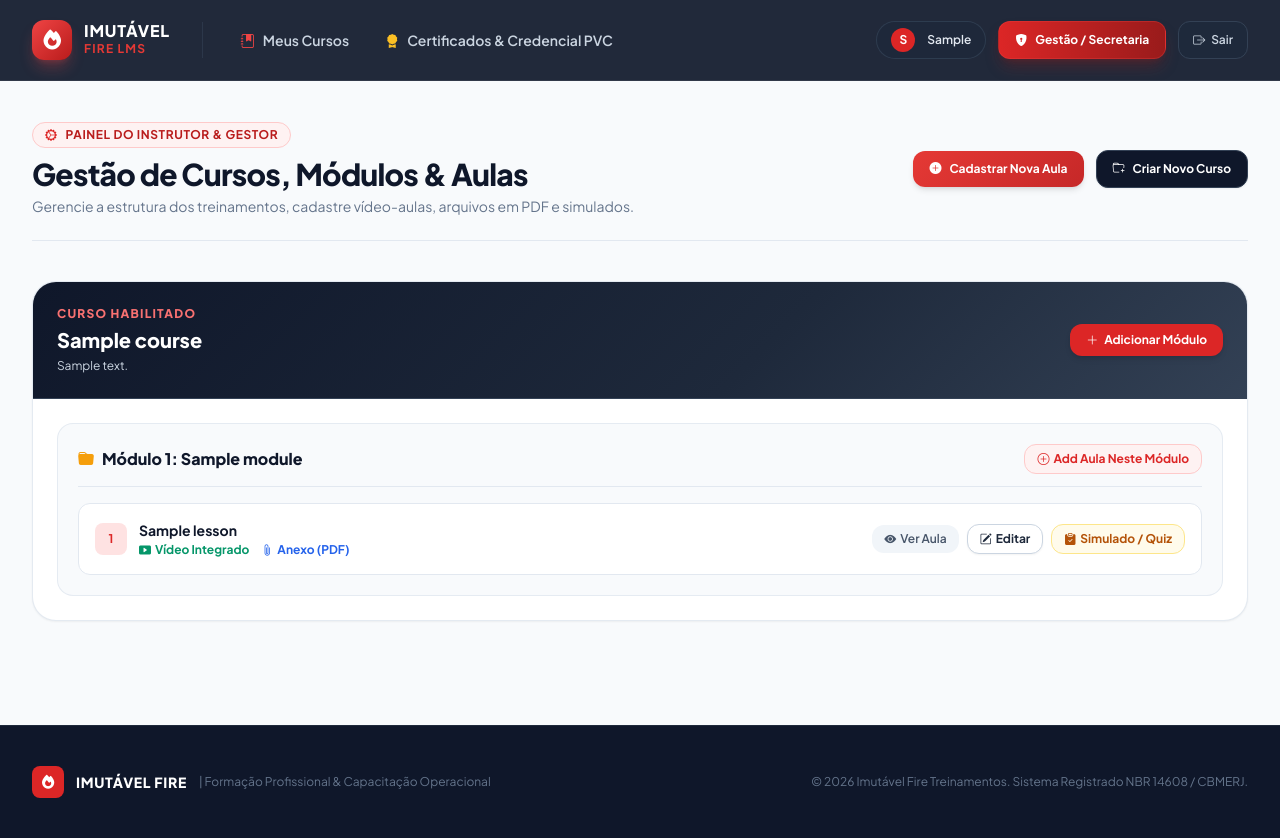
After one commit to matheusbarbosatech/imutavel-fire-lms, a Django app: page /cursos/ in a window 1280 px wide. The commit adds this page. Run offline with Django 5.2, Linux system fonts and the light colour scheme; a user stored in the database is signed in; tables that the repository leaves empty hold one stand-in row (values such as "Sample post"); some libraries are stand-ins or nearby versions.

Commit message:
feat: painel front-end de gestao de cursos, modulos, aulas, materiais (PDFs) e simulados

```diff
--- /dev/null
+++ b/apps/management/templates/management/course_manage_list.html
@@ -0,0 +1,163 @@
+{% extends 'base.html' %}
+
+{% block title %}Gerenciar Cursos & Conteúdo — IMUTÁVEL FIRE{% endblock %}
+
+{% block content %}
+<div class="max-w-7xl mx-auto px-4 sm:px-6 lg:px-8 py-10">
+
+    <!-- Cabeçalho -->
+    <div class="flex flex-col md:flex-row md:items-center md:justify-between gap-4 border-b border-slate-200 pb-6 mb-10">
+        <div>
+            <div class="inline-flex items-center gap-2 px-3 py-1 rounded-full bg-red-50 border border-red-200 text-red-700 text-xs font-bold uppercase tracking-wider mb-2">
+                <i class="bi bi-gear-wide-connected text-red-600"></i> Painel do Instrutor & Gestor
+            </div>
+            <h1 class="text-3xl font-extrabold text-slate-900 tracking-tight">Gestão de Cursos, Módulos & Aulas</h1>
+            <p class="text-slate-500 text-sm mt-1">Gerencie a estrutura dos treinamentos, cadastre vídeo-aulas, arquivos em PDF e simulados.</p>
+        </div>
+        <div class="flex items-center gap-3 flex-wrap">
+            <a href="{% url 'management:create_lesson' %}" class="btn-fire text-white text-xs font-bold px-4 py-2.5 rounded-xl flex items-center gap-2 shadow-md">
+                <i class="bi bi-plus-circle-fill"></i> Cadastrar Nova Aula
+            </a>
+            <button onclick="document.getElementById('modalCourse').classList.remove('hidden');" class="bg-slate-900 hover:bg-slate-800 text-white text-xs font-bold px-4 py-2.5 rounded-xl transition flex items-center gap-2 border border-slate-700 shadow-sm">
+                <i class="bi bi-folder-plus"></i> Criar Novo Curso
+            </button>
+        </div>
+    </div>
+
+    <!-- Lista de Cursos e Estruturas de Conteúdo -->
+    <div class="space-y-8">
+        {% for course in courses %}
+            <div class="bg-white rounded-3xl border border-slate-200/90 shadow-sm overflow-hidden">
+                <div class="gradient-dark-banner p-6 text-white flex flex-col sm:flex-row sm:items-center sm:justify-between gap-4 border-b border-slate-700">
+                    <div>
+                        <span class="text-xs font-extrabold text-red-400 uppercase tracking-widest block mb-1">Curso Habilitado</span>
+                        <h2 class="text-xl font-extrabold text-white">{{ course.title }}</h2>
+                        <p class="text-xs text-slate-300 mt-1 max-w-2xl line-clamp-1">{{ course.description }}</p>
+                    </div>
+                    <button onclick="document.getElementById('modalModule_{{ course.id }}').classList.remove('hidden');" class="bg-red-600 hover:bg-red-700 text-white text-xs font-bold px-4 py-2 rounded-xl transition flex items-center gap-1.5 shadow-md shrink-0">
+                        <i class="bi bi-plus-lg"></i> Adicionar Módulo
+                    </button>
+                </div>
+
+                <!-- Módulos do Curso -->
+                <div class="p-6 space-y-6">
+                    {% for module in course.modules.all %}
+                        <div class="bg-slate-50 rounded-2xl border border-slate-200/80 p-5 space-y-4">
+                            <div class="flex items-center justify-between border-b border-slate-200 pb-3">
+                                <h3 class="font-extrabold text-slate-900 text-base flex items-center gap-2">
+                                    <i class="bi bi-folder-fill text-amber-500"></i>
+                                    <span>Módulo {{ module.order }}: {{ module.title }}</span>
+                                </h3>
+                                <a href="{% url 'management:create_lesson' %}?module_id={{ module.id }}" class="text-xs font-bold text-red-600 hover:text-red-700 bg-red-50 border border-red-200 px-3 py-1.5 rounded-xl transition flex items-center gap-1">
+                                    <i class="bi bi-plus-circle"></i> Add Aula Neste Módulo
+                                </a>
+                            </div>
+
+                            <!-- Aulas do Módulo -->
+                            <div class="space-y-2">
+                                {% for lesson in module.lessons.all %}
+                                    <div class="bg-white p-4 rounded-xl border border-slate-200 flex flex-col sm:flex-row sm:items-center justify-between gap-3 hover:border-slate-300 transition">
+                                        <div class="flex items-center gap-3">
+                                            <div class="w-8 h-8 rounded-lg bg-red-100 text-red-600 flex items-center justify-center font-bold text-xs shrink-0">
+                                                {{ lesson.order }}
+                                            </div>
+                                            <div>
+                                                <h4 class="font-bold text-slate-900 text-sm">{{ lesson.title }}</h4>
+                                                <div class="flex items-center gap-3 text-xs text-slate-400 mt-0.5">
+                                                    {% if lesson.video_url %}
+                                                        <span class="text-emerald-600 font-bold flex items-center gap-1"><i class="bi bi-play-btn-fill"></i> Vídeo Integrado</span>
+                                                    {% endif %}
+                                                    {% if lesson.attachment %}
+                                                        <span class="text-blue-600 font-bold flex items-center gap-1"><i class="bi bi-paperclip"></i> Anexo (PDF)</span>
+                                                    {% endif %}
+                                                </div>
+                                            </div>
+                                        </div>
+
+                                        <div class="flex items-center gap-2 flex-wrap">
+                                            <a href="{% url 'courses:lesson_detail' lesson.id %}" target="_blank" class="text-xs font-semibold text-slate-600 hover:text-slate-900 bg-slate-100 px-3 py-1.5 rounded-xl transition flex items-center gap-1">
+                                                <i class="bi bi-eye-fill"></i> Ver Aula
+                                            </a>
+                                            <a href="{% url 'management:edit_lesson' lesson.id %}" class="text-xs font-bold text-slate-800 hover:bg-slate-100 bg-white border border-slate-300 px-3 py-1.5 rounded-xl transition flex items-center gap-1 shadow-sm">
+                                                <i class="bi bi-pencil-square"></i> Editar
+                                            </a>
+                                            <a href="{% url 'management:create_quiz' lesson.id %}" class="text-xs font-bold text-amber-700 bg-amber-50 border border-amber-200 px-3 py-1.5 rounded-xl transition flex items-center gap-1">
+                                                <i class="bi bi-clipboard-check-fill"></i> Simulado / Quiz
+                                            </a>
+                                        </div>
+                                    </div>
+                                {% empty %}
+                                    <p class="text-xs text-slate-400 italic py-2">Nenhuma aula cadastrada neste módulo ainda.</p>
+                                {% endfor %}
+                            </div>
+                        </div>
+
+                        <!-- Modal para Adicionar Módulo -->
+                        <div id="modalModule_{{ course.id }}" class="fixed inset-0 bg-slate-900/60 backdrop-blur-sm z-50 hidden flex items-center justify-center p-4">
+                            <div class="bg-white rounded-3xl p-6 max-w-md w-full shadow-2xl border border-slate-200 space-y-4">
+                                <div class="flex items-center justify-between border-b border-slate-200 pb-3">
+                                    <h3 class="font-extrabold text-slate-900 text-base">Novo Módulo para {{ course.title }}</h3>
+                                    <button onclick="document.getElementById('modalModule_{{ course.id }}').classList.add('hidden');" class="text-slate-400 hover:text-slate-600 font-bold">&times;</button>
+                                </div>
+                                <form action="{% url 'management:create_module' course.id %}" method="POST" class="space-y-4">
+                                    {% csrf_token %}
+                                    <div>
+                                        <label class="block text-xs font-bold text-slate-700 uppercase tracking-wider mb-1">Título do Módulo</label>
+                                        <input type="text" name="title" required placeholder="Ex: Módulo 1: Teoria do Fogo" class="w-full p-3 rounded-xl border border-slate-300 focus:ring-2 focus:ring-red-500 text-sm outline-none">
+                                    </div>
+                                    <div>
+                                        <label class="block text-xs font-bold text-slate-700 uppercase tracking-wider mb-1">Ordem de Exibição</label>
+                                        <input type="number" name="order" value="{{ course.modules.count|add:1 }}" class="w-full p-3 rounded-xl border border-slate-300 focus:ring-2 focus:ring-red-500 text-sm outline-none">
+                                    </div>
+                                    <div class="flex justify-end gap-2 pt-2">
+                                        <button type="button" onclick="document.getElementById('modalModule_{{ course.id }}').classList.add('hidden');" class="px-4 py-2 rounded-xl text-xs font-bold text-slate-600 hover:bg-slate-100">Cancelar</button>
+                                        <button type="submit" class="btn-fire text-white text-xs font-bold px-5 py-2 rounded-xl">Salvar Módulo</button>
+                                    </div>
+                                </form>
+                            </div>
+                        </div>
+
+                    {% empty %}
+                        <p class="text-xs text-slate-400 italic text-center py-4">Nenhum módulo criado para este curso ainda.</p>
+                    {% endfor %}
+                </div>
+            </div>
+        {% empty %}
+            <div class="bg-white p-12 rounded-3xl border border-slate-200 text-center shadow-sm">
+                <i class="bi bi-folder-plus text-4xl text-slate-300 block mb-2"></i>
+                <h3 class="text-lg font-bold text-slate-900">Nenhum curso cadastrado</h3>
+                <p class="text-slate-500 text-xs mt-1 mb-4">Clique no botão abaixo para criar o primeiro curso da plataforma.</p>
+                <button onclick="document.getElementById('modalCourse').classList.remove('hidden');" class="btn-fire text-white text-xs font-bold px-6 py-3 rounded-2xl">
+                    Criar Novo Curso
+                </button>
+            </div>
+        {% endfor %}
+    </div>
+
+    <!-- Modal para Criar Novo Curso -->
+    <div id="modalCourse" class="fixed inset-0 bg-slate-900/60 backdrop-blur-sm z-50 hidden flex items-center justify-center p-4">
+        <div class="bg-white rounded-3xl p-6 max-w-lg w-full shadow-2xl border border-slate-200 space-y-4">
+            <div class="flex items-center justify-between border-b border-slate-200 pb-3">
+                <h3 class="font-extrabold text-slate-900 text-base">Cadastrar Novo Curso Oficial</h3>
+                <button onclick="document.getElementById('modalCourse').classList.add('hidden');" class="text-slate-400 hover:text-slate-600 font-bold">&times;</button>
+            </div>
+            <form action="{% url 'management:create_course' %}" method="POST" class="space-y-4">
+                {% csrf_token %}
+                <div>
+                    <label class="block text-xs font-bold text-slate-700 uppercase tracking-wider mb-1">Título do Curso</label>
+                    <input type="text" name="title" required placeholder="Ex: NR-35 Trabalho em Altura - 16h" class="w-full p-3 rounded-xl border border-slate-300 focus:ring-2 focus:ring-red-500 text-sm outline-none">
+                </div>
+                <div>
+                    <label class="block text-xs font-bold text-slate-700 uppercase tracking-wider mb-1">Descrição Completa</label>
+                    <textarea name="description" rows="3" placeholder="Resumo e objetivos do treinamento profissional..." class="w-full p-3 rounded-xl border border-slate-300 focus:ring-2 focus:ring-red-500 text-sm outline-none"></textarea>
+                </div>
+                <div class="flex justify-end gap-2 pt-2">
+                    <button type="button" onclick="document.getElementById('modalCourse').classList.add('hidden');" class="px-4 py-2 rounded-xl text-xs font-bold text-slate-600 hover:bg-slate-100">Cancelar</button>
+                    <button type="submit" class="btn-fire text-white text-xs font-bold px-5 py-2 rounded-xl">Criar Curso</button>
+                </div>
+            </form>
+        </div>
+    </div>
+
+</div>
+{% endblock %}
--- a/apps/management/urls.py
+++ b/apps/management/urls.py
@@ -23,4 +23,12 @@ urlpatterns = [
     path('documentos/<int:doc_id>/<str:action>/', views.document_verify_action_view, name='document_action'),
     path('exportar/matriculas/', views.export_enrollments_csv_view, name='export_enrollments_csv'),
     path('exportar/financeiro/', views.export_payments_csv_view, name='export_payments_csv'),
+
+    # 📚 Painel de Gestão de Cursos, Aulas, Materiais e Quizzes (Front-end)
+    path('cursos/', views.course_manage_list_view, name='course_manage_list'),
+    path('cursos/criar/', views.create_course_view, name='create_course'),
+    path('cursos/<int:course_id>/modulos/criar/', views.create_module_view, name='create_module'),
+    path('aulas/criar/', views.create_lesson_view, name='create_lesson'),
+    path('aulas/<int:lesson_id>/editar/', views.edit_lesson_view, name='edit_lesson'),
+    path('aulas/<int:lesson_id>/quiz/criar/', views.create_quiz_view, name='create_quiz'),
 ]
--- a/apps/management/views.py
+++ b/apps/management/views.py
@@ -269,3 +269,155 @@ def export_payments_csv_view(request):
         ])
 
     return response
+
+
+from apps.courses.models import Module, Lesson, Quiz, Question, Answer
+from django.shortcuts import get_object_or_404
+from django.contrib import messages
+
+@admin_required
+def course_manage_list_view(request):
+    """Painel de Gestão de Conteúdo: Exibe todos os cursos, módulos e aulas para edição."""
+    courses = Course.objects.all().prefetch_related('modules__lessons')
+    return render(request, 'management/course_manage_list.html', {'courses': courses})
+
+
+@admin_required
+def create_course_view(request):
+    """Cria um novo curso na plataforma."""
+    if request.method == 'POST':
+        title = request.POST.get('title', '').strip()
+        description = request.POST.get('description', '').strip()
+        if title:
+            course = Course.objects.create(title=title, description=description, is_active=True)
+            messages.success(request, f'Curso "{course.title}" criado com sucesso!')
+            return redirect('management:course_manage_list')
+        else:
+            messages.error(request, 'O título do curso é obrigatório.')
+    return redirect('management:course_manage_list')
+
+
+@admin_required
+def create_module_view(request, course_id):
+    """Cria um novo módulo dentro de um curso."""
+    course = get_object_or_404(Course, id=course_id)
+    if request.method == 'POST':
+        title = request.POST.get('title', '').strip()
+        order = request.POST.get('order', '1')
+        try:
+            order_int = int(order)
+        except ValueError:
+            order_int = 1
+
+        if title:
+            module = Module.objects.create(course=course, title=title, order=order_int)
+            messages.success(request, f'Módulo "{module.title}" adicionado ao curso!')
+        else:
+            messages.error(request, 'O título do módulo é obrigatório.')
+    return redirect('management:course_manage_list')
+
+
+@admin_required
+def create_lesson_view(request):
+    """Formulário para cadastro de uma nova aula com vídeo, texto e anexo."""
+    if request.method == 'POST':
+        module_id = request.POST.get('module_id')
+        title = request.POST.get('title', '').strip()
+        video_url = request.POST.get('video_url', '').strip()
+        content = request.POST.get('content', '').strip()
+        order = request.POST.get('order', '1')
+        attachment = request.FILES.get('attachment')
+
+        try:
+            order_int = int(order)
+        except ValueError:
+            order_int = 1
+
+        if module_id and title:
+            module = get_object_or_404(Module, id=module_id)
+            lesson = Lesson.objects.create(
+                module=module,
+                title=title,
+                video_url=video_url,
+                content=content,
+                attachment=attachment,
+                order=order_int
+            )
+            messages.success(request, f'Aula "{lesson.title}" cadastrada com sucesso!')
+            return redirect('management:course_manage_list')
+        else:
+            messages.error(request, 'Selecione o módulo e preencha o título da aula.')
+
+    modules = Module.objects.all().select_related('course')
+    return render(request, 'management/lesson_form.html', {'modules': modules, 'lesson': None})
+
+
+@admin_required
+def edit_lesson_view(request, lesson_id):
+    """Edição de uma aula existente."""
+    lesson = get_object_or_404(Lesson, id=lesson_id)
+    if request.method == 'POST':
+        title = request.POST.get('title', '').strip()
+        video_url = request.POST.get('video_url', '').strip()
+        content = request.POST.get('content', '').strip()
+        order = request.POST.get('order', '1')
+        attachment = request.FILES.get('attachment')
+
+        try:
+            order_int = int(order)
+        except ValueError:
+            order_int = 1
+
+        if title:
+            lesson.title = title
+            lesson.video_url = video_url
+            lesson.content = content
+            lesson.order = order_int
+            if attachment:
+                lesson.attachment = attachment
+            lesson.save()
+            messages.success(request, f'Aula "{lesson.title}" atualizada com sucesso!')
+            return redirect('management:course_manage_list')
+        else:
+            messages.error(request, 'O título da aula é obrigatório.')
+
+    modules = Module.objects.all().select_related('course')
+    return render(request, 'management/lesson_form.html', {'modules': modules, 'lesson': lesson})
+
+
+@admin_required
+def create_quiz_view(request, lesson_id):
+    """Criação de avaliação (quiz) e perguntas para uma aula."""
+    lesson = get_object_or_404(Lesson, id=lesson_id)
+    if request.method == 'POST':
+        title = request.POST.get('title', '').strip()
+        min_score = request.POST.get('min_score', '70')
+        q1_text = request.POST.get('q1_text', '').strip()
+        q1_a1 = request.POST.get('q1_a1', '').strip()
+        q1_a2 = request.POST.get('q1_a2', '').strip()
+        q1_correct = request.POST.get('q1_correct', '1')
+
+        try:
+            min_score_int = int(min_score)
+        except ValueError:
+            min_score_int = 70
+
+        if title:
+            quiz, _ = Quiz.objects.get_or_create(
+                lesson=lesson,
+                defaults={'title': title, 'min_score': min_score_int}
+            )
+            quiz.title = title
+            quiz.min_score = min_score_int
+            quiz.save()
+
+            if q1_text and q1_a1 and q1_a2:
+                q1 = Question.objects.create(quiz=quiz, text=q1_text)
+                Answer.objects.create(question=q1, text=q1_a1, is_correct=(q1_correct == '1'))
+                Answer.objects.create(question=q1, text=q1_a2, is_correct=(q1_correct == '2'))
+
+            messages.success(request, f'Avaliação "{quiz.title}" cadastrada para a aula!')
+            return redirect('management:course_manage_list')
+
+    existing_quiz = Quiz.objects.filter(lesson=lesson).first()
+    return render(request, 'management/quiz_form.html', {'lesson': lesson, 'quiz': existing_quiz})
```
Also changed, not shown: apps/management/templates/management/dashboard.html (+6 -3 lines), apps/management/templates/management/lesson_form.html (added, +98 -0 lines), apps/management/templates/management/quiz_form.html (added, +83 -0 lines), apps/management/tests.py (+11 -0 lines).
